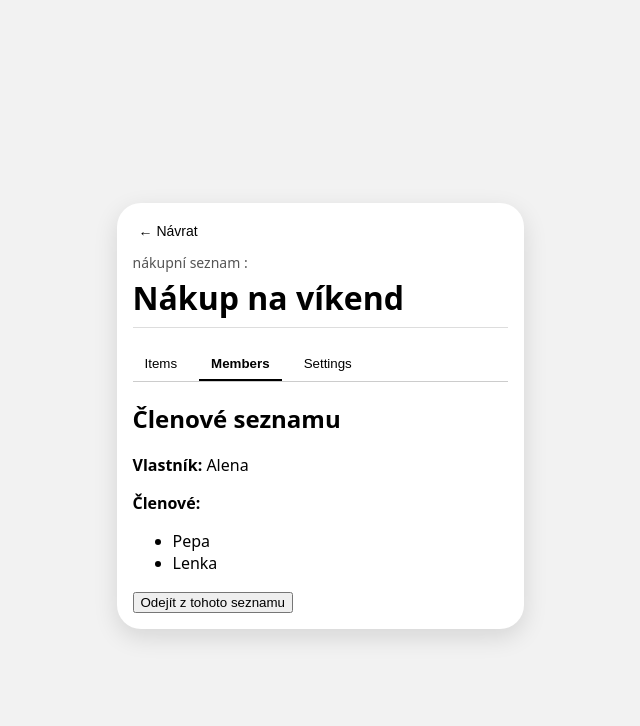
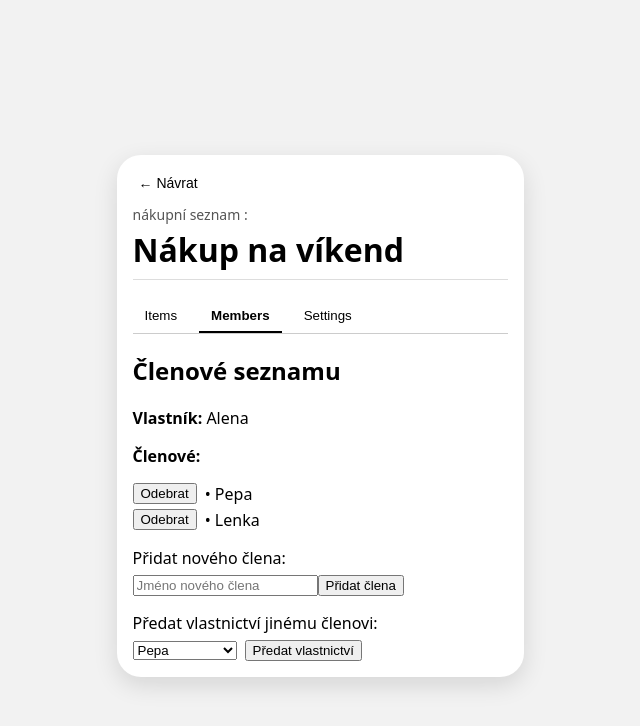
Before and after one commit to Jakub-Karal/fe-ukol-2, a React (Create React App) app: page / in a window 1280 px wide. Both pictures are taken after a click on the button "Members". Shown: the top 726 px of the page, without its empty margins (320-960 px from the left). Built offline with nearby package versions, Linux system fonts and the light colour scheme.

Commit message:
hotovo odevzdavam ukol 2

```diff
--- a/src/App.js
+++ b/src/App.js
@@ -2,9 +2,10 @@ import ShoppingListDetail from "./components/ShoppingListDetail/ShoppingListDeta
 import "./App.css";
 
 const currentUser = {
-  id: 2,
-  name: "Pepa",
+  id: 1,
+  name: "Alena",
 };
+
 
 const initialData = {
   id: 1,
--- a/src/components/ShoppingListDetail/MembersTab.jsx
+++ b/src/components/ShoppingListDetail/MembersTab.jsx
@@ -1,3 +1,5 @@
+import { useState } from "react";
+
 function MembersTab({
   owner,
   members,
@@ -8,8 +10,18 @@ function MembersTab({
   onAddMember,
   onRemoveMember,
   onLeaveList,
+  onTransferOwnership,
 }) {
+  const [selectedMemberId, setSelectedMemberId] = useState(
+    members[0]?.id ?? ""
+  );
+
   const isMember = members.some((m) => m.id === currentUser.id);
+
+  const handleTransferClick = () => {
+    if (!selectedMemberId) return;
+    onTransferOwnership(Number(selectedMemberId));
+  };
 
   return (
     <div>
@@ -25,34 +37,66 @@ function MembersTab({
       {members.length === 0 ? (
         <p>Žádní členové.</p>
       ) : (
-        <ul>
+        <ul style={{ listStyle: "none", padding: 0 }}>
           {members.map((member) => (
-            <li key={member.id}>
-              {member.name}{" "}
+            <li
+              key={member.id}
+              style={{
+                display: "flex",
+                alignItems: "center",
+                gap: 8,
+                marginBottom: 4,
+              }}
+            >
               {isOwner && (
                 <button onClick={() => onRemoveMember(member.id)}>
                   Odebrat
                 </button>
               )}
+              <span>• {member.name}</span>
             </li>
           ))}
         </ul>
       )}
 
+      {/* Přidání člena – jen jednoduché zadání jména */}
       {isOwner && (
-        <div style={{ marginTop: 10 }}>
+        <div style={{ marginTop: 16 }}>
+          <p style={{ marginBottom: 4 }}>Přidat nového člena:</p>
           <input
             type="text"
             placeholder="Jméno nového člena"
             value={newMemberName}
             onChange={(e) => onNewMemberNameChange(e.target.value)}
           />
-          <button onClick={onAddMember}>Přidat člena</button>
+          <button onClick={() => onAddMember()}>Přidat člena</button>
         </div>
       )}
 
+      {/* Předání vlastnictví – jen pro vlastníka, pokud má komu předat */}
+      {isOwner && members.length > 0 && (
+        <div style={{ marginTop: 16 }}>
+          <p style={{ marginBottom: 4 }}>Předat vlastnictví jinému členovi:</p>
+          <select
+            value={selectedMemberId}
+            onChange={(e) => setSelectedMemberId(e.target.value)}
+          >
+            <option value="">Vyberte člena</option>
+            {members.map((member) => (
+              <option key={member.id} value={member.id}>
+                {member.name}
+              </option>
+            ))}
+          </select>
+          <button onClick={handleTransferClick} style={{ marginLeft: 8 }}>
+            Předat vlastnictví
+          </button>
+        </div>
+      )}
+
+      {/* Tlačítko Odejít – pouze pro běžného člena (už není vlastník) */}
       {!isOwner && isMember && (
-        <div style={{ marginTop: 10 }}>
+        <div style={{ marginTop: 20 }}>
           <button onClick={onLeaveList}>Odejít z tohoto seznamu</button>
         </div>
       )}
--- a/src/components/ShoppingListDetail/SettingsTab.jsx
+++ b/src/components/ShoppingListDetail/SettingsTab.jsx
@@ -1,29 +1,117 @@
-function SettingsTab({
-  listName,
-  editedName,
-  onEditedNameChange,
-  onSaveName,
-  isOwner,
-}) {
+import { useState } from "react";
+
+function SettingsTab({ list, isOwner, onRenameList, onAddMember, onRemoveMember }) {
+  const [newName, setNewName] = useState(list.name);
+  const [newMember, setNewMember] = useState("");
+
   return (
-    <div>
-      <h2>Nastavení</h2>
+    <div style={{ padding: 10 }}>
+      <h3>Nastavení</h3>
 
-      <p>
-        Aktuální název: <strong>{listName}</strong>
-      </p>
+      {/* Název seznamu */}
+      <div style={{ marginBottom: 20 }}>
+        <div style={{ fontSize: 14, marginBottom: 6 }}>Název seznamu:</div>
 
-      {isOwner ? (
-        <div style={{ marginTop: 10 }}>
+        <input
+          type="text"
+          value={newName}
+          disabled={!isOwner}
+          onChange={(e) => setNewName(e.target.value)}
+          style={{
+            width: "100%",
+            padding: 8,
+            fontSize: 16,
+            border: "1px solid #ccc",
+            borderRadius: 6,
+          }}
+        />
+
+        {isOwner && (
+          <button
+            onClick={() => onRenameList(newName)}
+            style={{
+              marginTop: 10,
+              padding: "8px 16px",
+              background: "#0066ff",
+              color: "white",
+              border: "none",
+              borderRadius: 6,
+              cursor: "pointer",
+            }}
+          >
+            Uložit nový název
+          </button>
+        )}
+      </div>
+
+      {/* Členové seznamu */}
+      <h4>Členové seznamu</h4>
+
+      {list.members.map((member) => (
+        <div
+          key={member.id}
+          style={{
+            display: "flex",
+            justifyContent: "space-between",
+            alignItems: "center",
+            padding: "6px 0",
+            borderBottom: "1px solid #eee",
+          }}
+        >
+          <span>{member.name}</span>
+
+          {isOwner && (
+            <button
+              onClick={() => onRemoveMember(member.id)}
+              style={{
+                background: "red",
+                color: "white",
+                border: "none",
+                borderRadius: 6,
+                padding: "4px 8px",
+                cursor: "pointer",
+              }}
+            >
+              Odebrat
+            </button>
+          )}
+        </div>
+      ))}
+
+      {/* Přidání člena */}
+      {isOwner && (
+        <div style={{ marginTop: 15 }}>
           <input
             type="text"
-            value={editedName}
-            onChange={(e) => onEditedNameChange(e.target.value)}
+            placeholder="Jméno nového člena"
+            value={newMember}
+            onChange={(e) => setNewMember(e.target.value)}
+            style={{
+              width: "100%",
+              padding: 8,
+              borderRadius: 6,
+              border: "1px solid #ccc",
+            }}
           />
-          <button onClick={onSaveName}>Uložit nový název</button>
+          <button
+            onClick={() => {
+              if (!newMember.trim()) return;
+              onAddMember(newMember.trim());
+              setNewMember("");
+            }}
+            style={{
+              marginTop: 10,
+              padding: "8px 16px",
+              background: "#008000",
+              color: "white",
+              border: "none",
+              borderRadius: 6,
+              cursor: "pointer",
+            }}
+          >
+            Přidat člena
+          </button>
         </div>
-      ) : (
-        <p>Tento název může měnit pouze vlastník.</p>
       )}
     </div>
   );
--- a/src/components/ShoppingListDetail/ShoppingListDetail.jsx
+++ b/src/components/ShoppingListDetail/ShoppingListDetail.jsx
@@ -10,21 +10,25 @@ function ShoppingListDetail({ initialData, currentUser }) {
   const [showDone, setShowDone] = useState(false);
   const [newItem, setNewItem] = useState("");
   const [newMemberName, setNewMemberName] = useState("");
-  const [editedName, setEditedName] = useState(list.name);
 
   const isOwner = currentUser.id === list.owner.id;
 
-  // --- položky ---
+  // ---------- POLOŽKY ----------
+
   const handleAddItem = () => {
     if (newItem.trim() === "") return;
 
     const newItemObj = {
       id: Date.now(),
-      name: newItem,
+      name: newItem.trim(),
       done: false,
     };
 
-    setList({ ...list, items: [...list.items, newItemObj] });
+    setList({
+      ...list,
+      items: [...list.items, newItemObj],
+    });
+
     setNewItem("");
   };
 
@@ -44,44 +48,96 @@ function ShoppingListDetail({ initialData, currentUser }) {
     showDone ? true : !item.done
   );
 
-  // --- členové ---
-  const handleAddMember = () => {
+  // ---------- ČLENOVÉ ----------
+
+  // použití:
+  //  - MembersTab: bez argumentu → vezme jméno z newMemberName (stav rodiče)
+  //  - SettingsTab: volá s name → použije se ten
+  const handleAddMember = (nameFromSettings) => {
     if (!isOwner) return;
-    if (newMemberName.trim() === "") return;
+
+    const name = (nameFromSettings ?? newMemberName).trim();
+    if (!name) return;
 
     const newMember = {
       id: Date.now(),
-      name: newMemberName,
+      name,
     };
 
-    setList({ ...list, members: [...list.members, newMember] });
+    setList({
+      ...list,
+      members: [...list.members, newMember],
+    });
+
     setNewMemberName("");
   };
 
   const handleRemoveMember = (memberId) => {
     if (!isOwner) return;
-    const members = list.members.filter((m) => m.id !== memberId);
-    setList({ ...list, members });
+
+    const updatedMembers = list.members.filter((m) => m.id !== memberId);
+
+    setList({
+      ...list,
+      members: updatedMembers,
+    });
   };
 
   const handleLeaveList = () => {
-    const members = list.members.filter((m) => m.id !== currentUser.id);
-    setList({ ...list, members });
+    const updatedMembers = list.members.filter(
+      (m) => m.id !== currentUser.id
+    );
+
+    setList({
+      ...list,
+      members: updatedMembers,
+    });
   };
 
-  // --- název seznamu ---
-  const handleSaveName = () => {
+  // předání vlastnictví jinému členovi
+  const handleTransferOwnership = (memberId) => {
     if (!isOwner) return;
-    if (editedName.trim() === "") return;
-    setList({ ...list, name: editedName });
+    if (!memberId) return;
+
+    const target = list.members.find((m) => m.id === memberId);
+    if (!target) return;
+
+    // nový seznam členů: všichni kromě nového vlastníka + původní vlastník jako člen
+    const remainingMembers = list.members.filter((m) => m.id !== memberId);
+    const updatedMembers = [...remainingMembers, list.owner];
+
+    setList({
+      ...list,
+      owner: target,
+      members: updatedMembers,
+    });
   };
+
+  // ---------- NÁZEV SEZNAMU ----------
+
+  const handleRenameList = (newName) => {
+    if (!isOwner) return;
+    const name = newName.trim();
+    if (!name) return;
+
+    setList({
+      ...list,
+      name,
+    });
+  };
+
+  // ---------- RENDER ----------
 
   return (
     <div>
-      {/* hlavička: nejdřív Návrat, pod tím nadpis */}
+      {/* Hlavička – Návrat / nákupní seznam / název */}
       <header style={{ marginBottom: 20 }}>
         <button
-    style={{ border: "none", background: "none", cursor: "pointer" }}
+          style={{
+            border: "none",
+            background: "none",
+            cursor: "pointer",
+          }}
         >
           ← Návrat
         </button>
@@ -100,7 +156,6 @@ function ShoppingListDetail({ initialData, currentUser }) {
           <h1 style={{ margin: 0 }}>{list.name}</h1>
         </div>
       </header>
-
 
       <Tabs activeTab={activeTab} onChangeTab={setActiveTab} />
 
@@ -129,16 +184,17 @@ function ShoppingListDetail({ initialData, currentUser }) {
           onAddMember={handleAddMember}
           onRemoveMember={handleRemoveMember}
           onLeaveList={handleLeaveList}
+          onTransferOwnership={handleTransferOwnership}
         />
       )}
 
       {activeTab === "settings" && (
         <SettingsTab
-          listName={list.name}
-          editedName={editedName}
-          onEditedNameChange={setEditedName}
-          onSaveName={handleSaveName}
+          list={list}
           isOwner={isOwner}
+          onRenameList={handleRenameList}
+          onAddMember={handleAddMember}
+          onRemoveMember={handleRemoveMember}
         />
       )}
     </div>
```
Also changed, not shown: 1 other file (tests, documents, lock files or other folders). Lines whose indentation alone changed are shown as unchanged.
